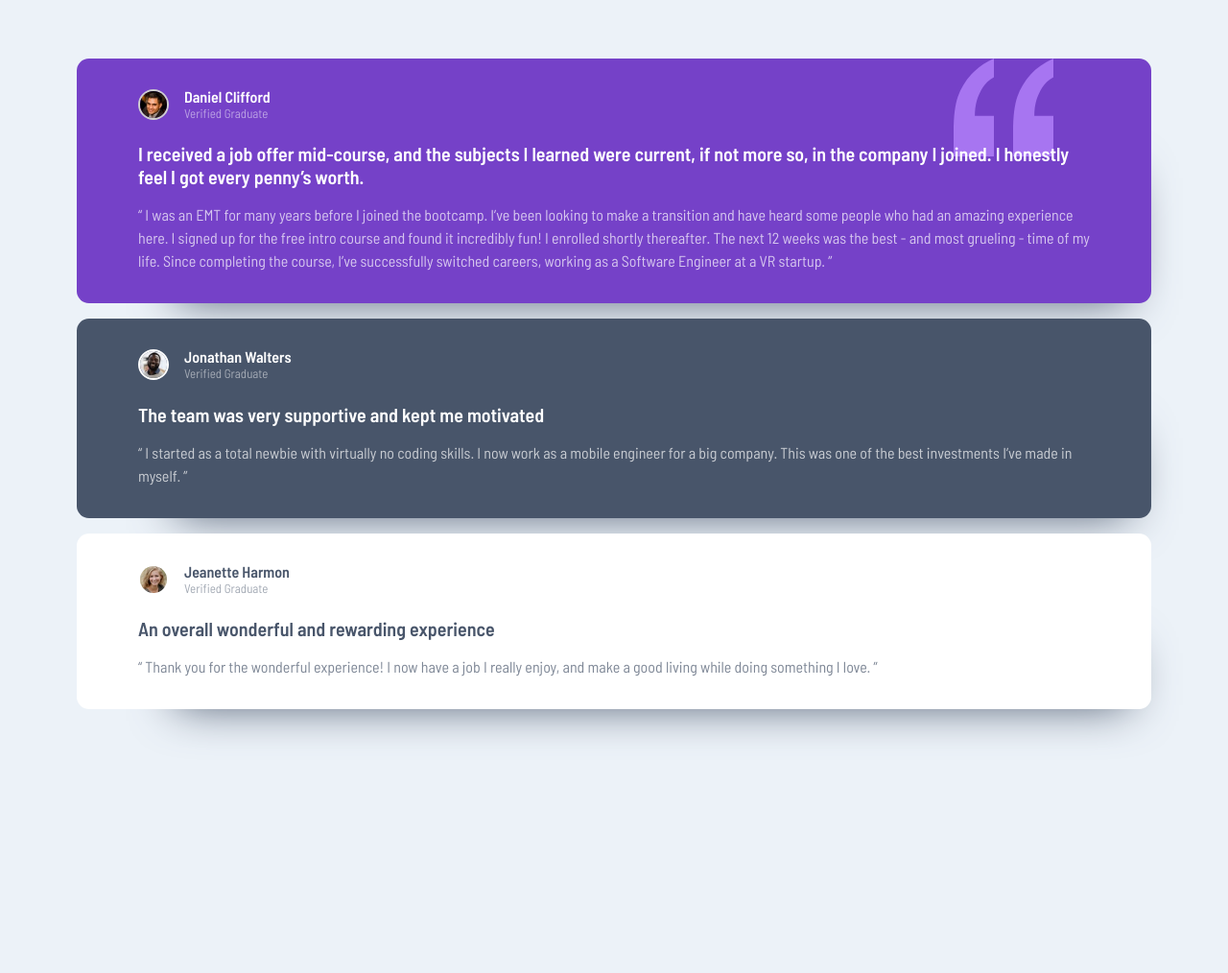
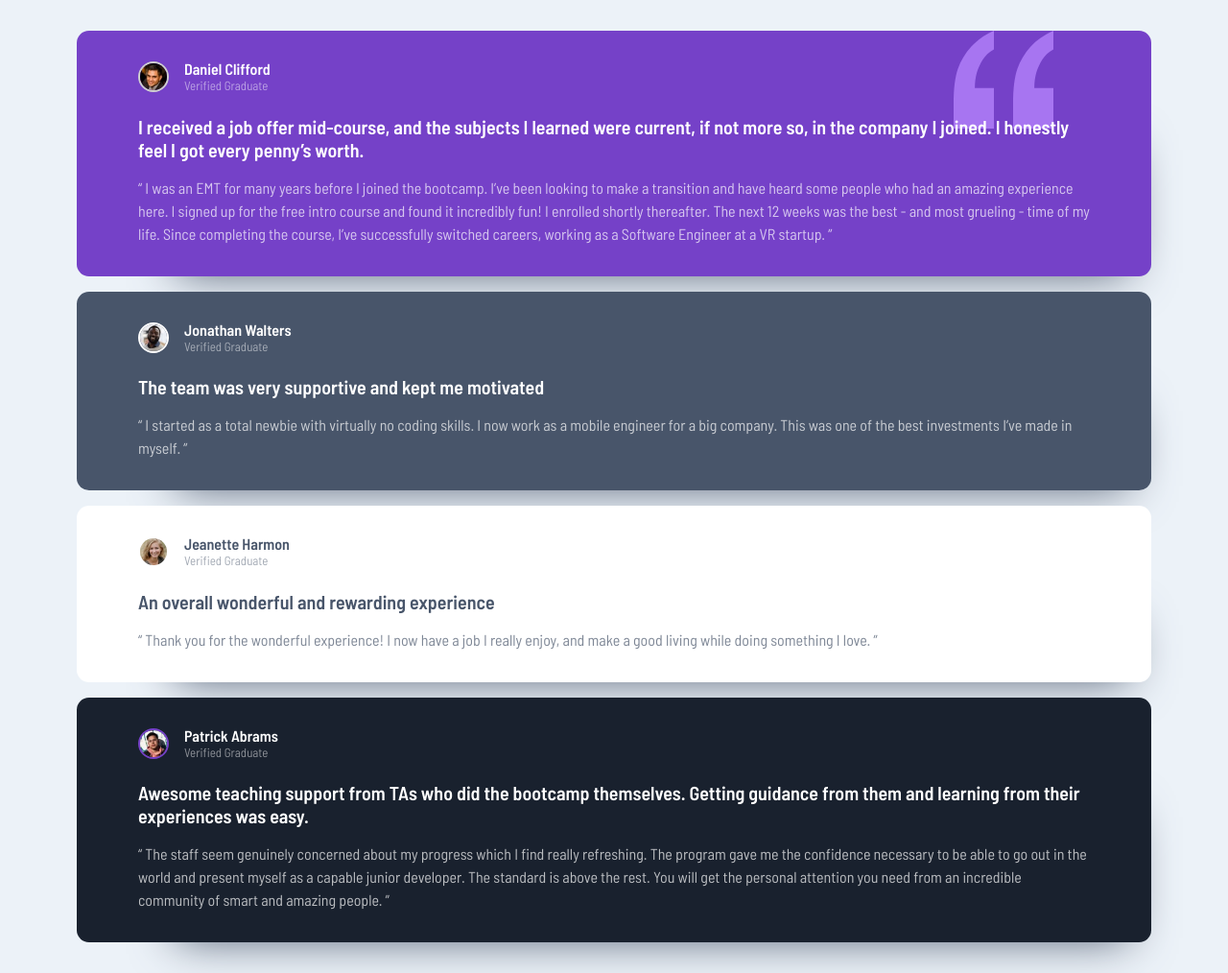
Before and after one commit to davyd-souza/testimonial-grid, a website built with Vite: page src/index.html in a window 1280 px wide. Shown: the whole page at 96% size. Before the commit the page ends 800 px from the top, so only its background shows below. Built offline with nearby package versions, Linux system fonts and the light colour scheme.

Commit message:
feat: add fourth testimonial

```diff
--- a/src/index.html
+++ b/src/index.html
@@ -83,6 +83,31 @@
 			</p>
 		</article>
 
+		<article class="testimonial | flow bg-grayblue-800 fc-neutral-100">
+			<div class="flex">
+				<div>
+					<img
+						class="testimonial__img | border"
+						src="./images/image-patrick.jpg"
+						alt="patrick abrams"
+						style="--border-clr: var(--clr-violet-400)"
+
+					>
+				</div>
+				<div>
+					<h2 class="testimonial__name">Patrick Abrams</h2>
+					<p class="testimonial__verify">Verified Graduate</p>
+				</div>
+			</div>
+
+			<p class="testimonial__title">
+				Awesome teaching support from TAs who did the bootcamp themselves. Getting guidance from them and learning from their experiences was easy.
+			</p>
+			<p class="testimonial__review">
+				“ The staff seem genuinely concerned about my progress which I find really refreshing. The program gave me the confidence necessary to be able to go out in the world and present myself as a capable junior developer. The standard is above the rest. You will get the personal attention you need from an incredible community of smart and amazing people. ”
+			</p>
+		</article>
+
 	</main>
 </body>
 </html>
```
Also changed, not shown: src/public/images/image-patrick.jpg (added).
